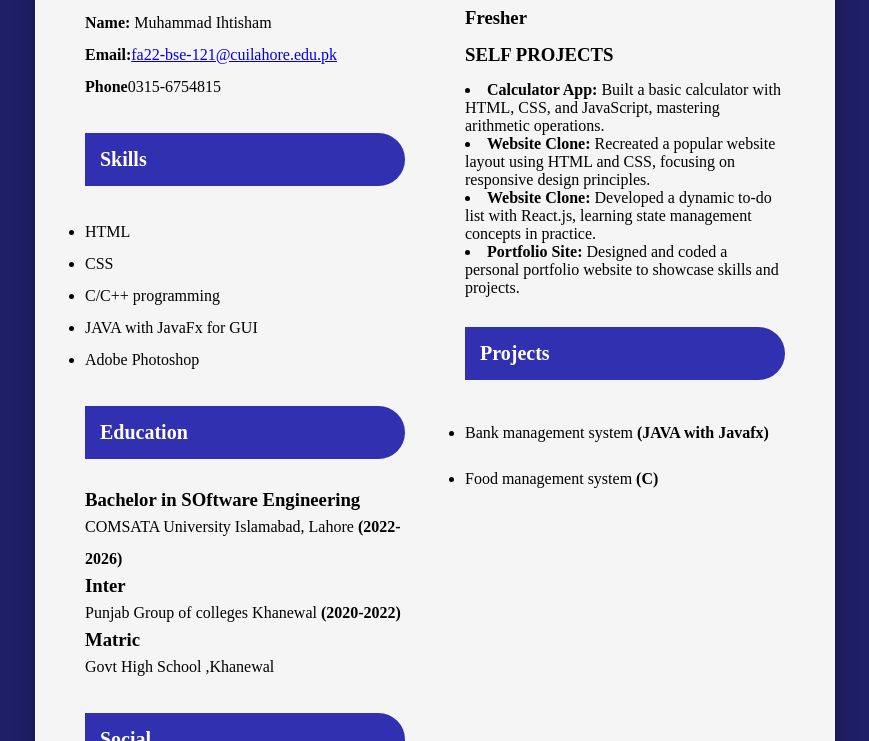
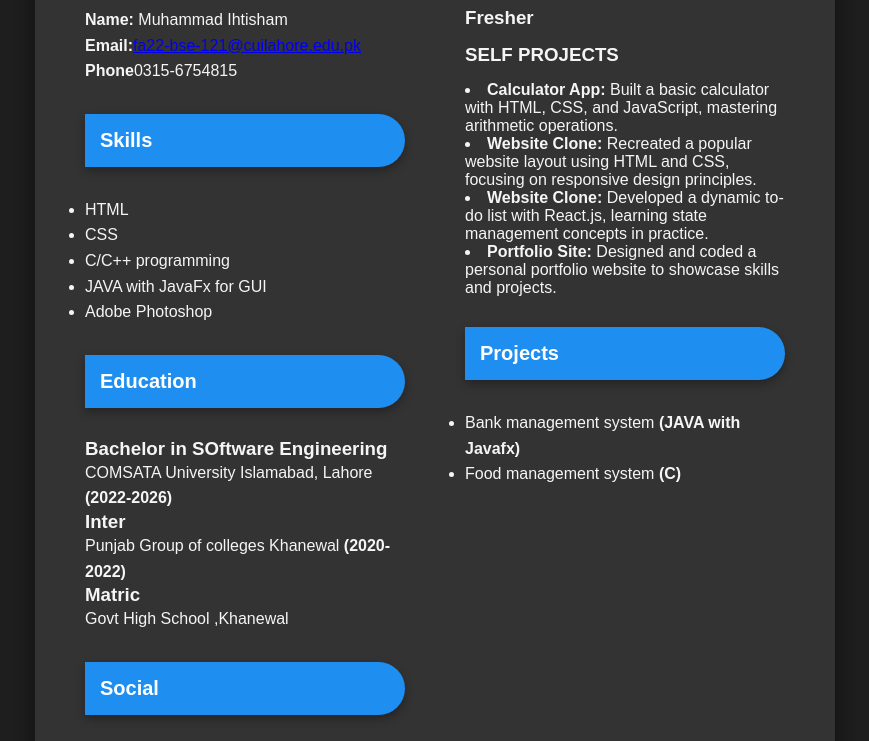
Before and after one commit to ihtisham-123/IhtishamCV, a plain HTML site: page index.html in a window 1280 px wide. Shown: the part 530-1271 px from the top of the page, without its empty margins (205-1074 px from the left). Drawn offline with nearby package versions, Linux system fonts and the light colour scheme.

Commit message:
Update style .css

```diff
--- a/style .css
+++ b/style .css
@@ -1,148 +1,120 @@
-*{
-
+* {
     box-sizing: border-box;
     margin: 0;
     padding: 0;
-    font-family: 'Times New Roman', Times, serif;
-
+    font-family: 'Arial', sans-serif;
 }
-    body{
-
-        background: rgb(31, 31, 104);
-
+body {
+    background: #1f1f1f;
+    color: #f5f5f5;
 }
-    .container{
-        background: #f5f5f5;
+.container {
+    background: #333;
     max-width: 800px;
-        margin: 60px  auto;
+    margin: 60px auto;
     height: auto;
     padding: 20px;
-        box-shadow: 0 2px 20px rgba(0,0 ,0, 0.3);
+    box-shadow: 0 4px 30px rgba(0, 0, 0, 0.5);
+    border-radius: 10px;
 }
-    .s_items{
+.s_items {
     margin-top: 2rem;
     margin-left: 2rem;
 }
-    .s_item{
+.s_item {
     margin-top: 1.5rem;
     font-size: 1.5rem;
     display: flex;
     gap: 0.5rem;
     align-items: center;
     justify-content: flex-start;
-        color: var(--text-color);
+    color: #f5f5f5;
     text-decoration: none;
 }
-    .s_item:hover{
-        color: var(--primary-color);
+.s_item:hover {
+    color: #1f8ef1;
 }
-    .s_item svg{
+.s_item svg {
     width: 2rem;
 }
-
-    .header{
+.header {
     text-align: center;
 }
-    .header h1{
-
+.header h1 {
     margin-bottom: 10px;
 }
-    .header h3{
+.header h3 {
     text-transform: uppercase;
     font-size: 15px;
     font-weight: 500;
-
 }
-    .img-area{
-
+.img-area {
     width: 200px;
     height: 200px;
-        overflow:hidden ;
+    overflow: hidden;
     margin: 25px auto;
-        border: 15px groove rgba(36, 36, 105, 0.808);
-
+    border: 5px solid #1f8ef1;
+    border-radius: 50%;
+    box-shadow: 0 4px 15px rgba(0, 0, 0, 0.5);
 }
-
-    .img-area img{
+.img-area img {
     width: 100%;
 }
-
-    .main{
-
+.main {
     display: flex;
     flex-wrap: wrap;
-        /* flex-direction: ; */
-
-
 }
-    .left{
+.left {
     flex: 1;
     padding: 30px;
-        /* margin-left: 20px; */
 }
-    .left p{
-        line-height:2 ;
+.left p, .right p {
+    line-height: 1.6;
 }
-    .left ul li{
-
-        line-height: 2;
+.left ul li, .right ul li {
+    line-height: 1.6;
 }
-    h2{
-        background:rgb(48, 48, 177) ;
+h2 {
+    background: #1f8ef1;
     padding: 15px;
-        color:#fff ;
+    color: #fff;
     margin: 30px 0;
     font-size: 20px;
     border-radius: 0 50px 50px 0;
+    box-shadow: 0 4px 10px rgba(0, 0, 0, 0.3);
 }
-    .right{
+.right {
     flex: 1;
-        padding:30px;
-
+    padding: 30px;
 }
-    .right h3{
-
+.right h3 {
     margin-bottom: 15px;
 }
-    .right p{
-        line-height: 2.9;
-
+.content {
+    line-height: 1.6;
 }
-    .right ul li{
-        line-height: 2;
-    }
-    .content{
-
-        line-height: 10px;
-    }
-    @media only screen and (min-width: 768px) and (max-width:991px) {
-
-        .container{
+@media only screen and (min-width: 768px) and (max-width: 991px) {
+    .container {
         width: 95%;
         height: auto;
     }
-        h2{
+    h2 {
         font-size: 18px;
     }
 }
-
-    @media screen and (max-width:600px){
-        .main{
+@media screen and (max-width: 600px) {
+    .main {
         flex-direction: column;
     }
-        .left,
-        .right{
+    .left, .right {
         flex: none;
         width: 100%;
     }
-
-        .container{
-
+    .container {
         width: 95%;
-            height:auto;
-
+        height: auto;
     }
-        h2{
+    h2 {
         font-size: 15px;
     }
 }
```
Lines whose indentation alone changed are shown as unchanged.
